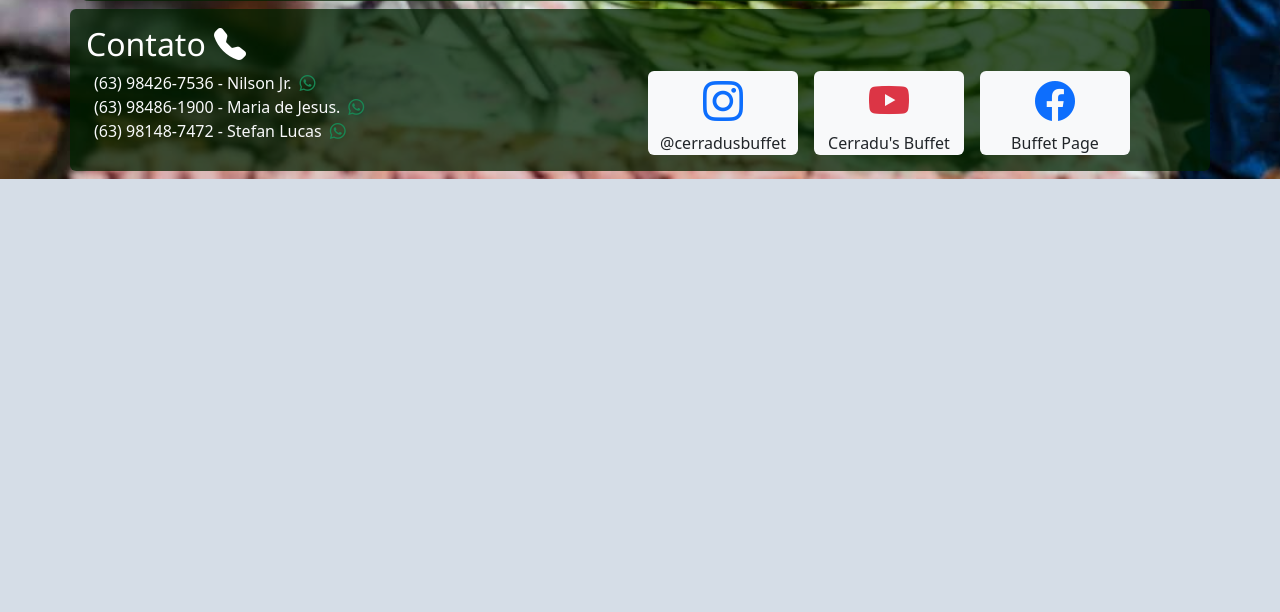
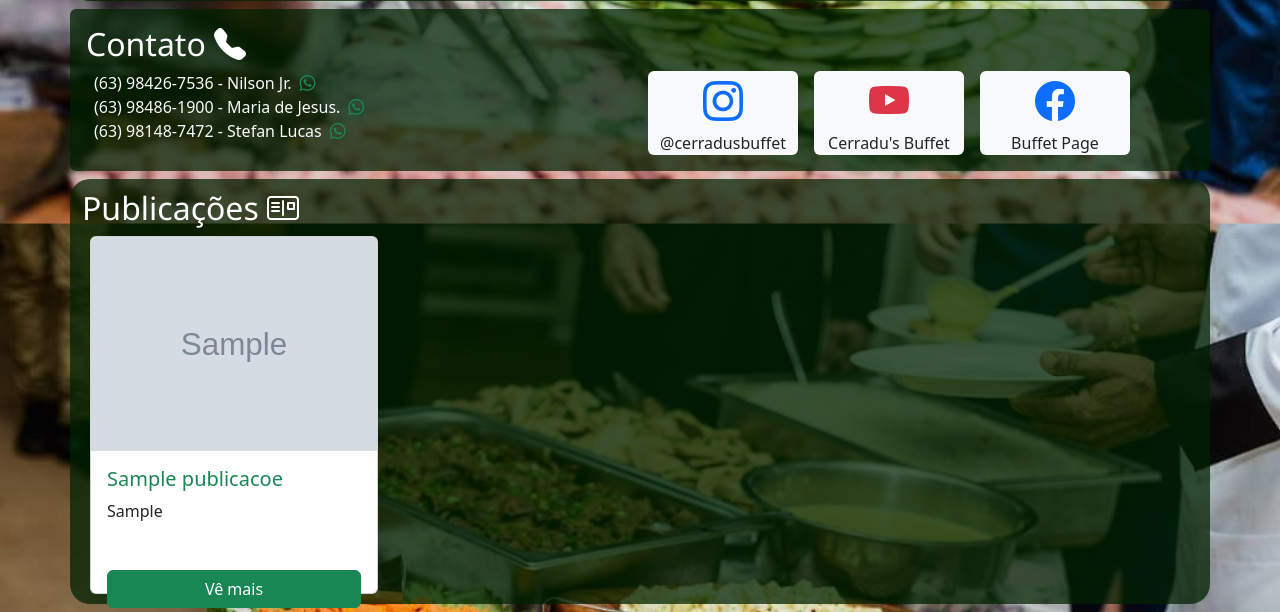
Before and after one commit to stefanluks/CerradusBufet, a Django app: page / in a window 1280 px wide. Shown: the part 794-1406 px from the top of the page. Before the commit the page ends 973 px from the top, so only its background shows below. Run offline with Django 5.2, Linux system fonts and the light colour scheme; tables that the repository leaves empty hold one stand-in row (values such as "Sample post"); grey boxes marked "Sample" are stand-in pictures; parts of the project's set-up code (start-up, migrations or seed data) failed here and were passed over.

Commit message:
Add: -> Section for Posts in Home

```diff
--- a/publicacoes/models.py
+++ b/publicacoes/models.py
@@ -31,8 +31,9 @@ class Publicacoes(models.Model):
         verbose_name_plural = "Publicações"
 
     titulo = models.CharField("Titulo do post", max_length=250)
+    resumo = models.TextField("Resumo do post", max_length=800, null=True, blank = True)
     conteudo = models.TextField("Conteúdo do post", max_length=5000, null=True, blank = True)
-    img_capa = models.CharField("Imagem de Capa", max_length=2500, null=True, blank=True)
+    img_capa = models.FileField("Imagem de Capa", upload_to="static/imagens", null=True, blank=True)
     autor = models.ForeignKey(User, related_name="Autor", on_delete=models.CASCADE, blank=True)
 
     def __str__(self):
--- a/publicacoes/templates/home.html
+++ b/publicacoes/templates/home.html
@@ -83,6 +83,27 @@
             </div>
         </div>
     </section>
+    <section id="publicacoes" class="my-2">
+        <div class="container galeria-bg">
+            <h3 class="fs-2 font-titulo">Publicações <i class="bi bi-postcard"></i></h3>
+            <div class="d-flex flex-wrap">
+                {% for post in publicacoes %}
+                    <div class="card mx-2" style="width: 18rem;">
+                        {% if post.img_capa %}
+                            <img src="{{post.img_capa}}" class="card-img-top" alt="...">
+                        {% else %}
+                            <img src="/static/imagens/logo-art.jpg" class="card-img-top" alt="...">
+                        {% endif %}
+                        <div class="card-body" style="height: max-content !important;">
+                            <h5 class="card-title text-success">{{post.titulo}}</h5>
+                            <p class="card-text h-50" style="overflow: hidden;">{{post.resumo}}</p>
+                            <a href="#" class="w-100 btn btn-success">Vê mais</a>
+                        </div>
+                    </div>
+                {% endfor %}
+            </div>
+        </div>
+    </section>
 {% endblock %}
 
 {% block page_script %}
--- a/publicacoes/views.py
+++ b/publicacoes/views.py
@@ -4,7 +4,7 @@ from .models import Publicacoes, CapaPrincipal, Imagem
 
 def Home(request):
     return render(request, 'home.html', {
-        "ultimasPublicacoes": [],
+        "publicacoes": list(Publicacoes.objects.all())[:4],
         "img_capa": CapaPrincipal.objects.get(pk=1),
         "galeria": Imagem.objects.all()
     })
```
Also changed, not shown: publicacoes/migrations/0005_publicacoes_resumo.py (added), publicacoes/migrations/0006_alter_publicacoes_img_capa.py (added), static/imagens/logo-art.jpg (added), static/imagens/logo.jpg, static/imagens/stefany_e_luciano.jpg (added), static/imagens/stefany_e_luciano.png (added).
